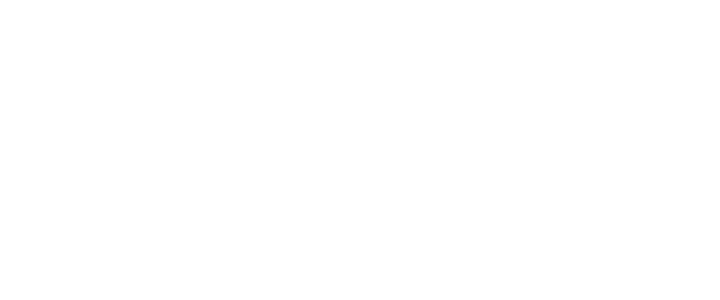
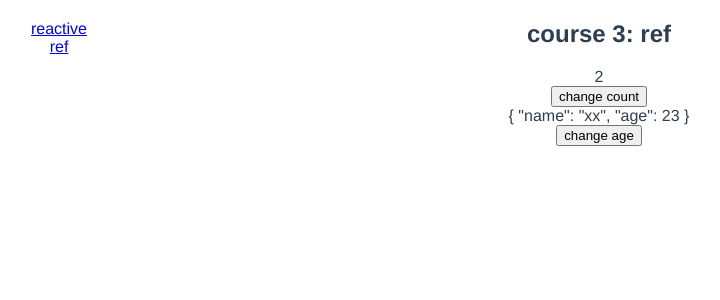
Before and after one commit to Sneaken/vue3-demo, a Vue app: page /#/responsive-api/ref in a window 1280 px wide. Before the commit this address had no page. Shown: the top 300 px of the page, without its empty margins (41-761 px from the left). Built offline with nearby package versions, Linux system fonts and the light colour scheme.

Commit message:
reactive | ref

```diff
--- a/src/router/index.js
+++ b/src/router/index.js
@@ -10,6 +10,23 @@
     name: 'SetUp',
     component: () => import('@/views/SetUp'),
   },
+  {
+    path: '/responsive-api',
+    name: 'ResponsiveApi',
+    component: () => import('@/views/ResponsiveApi'),
+    children: [
+      {
+        path: 'reactive',
+        name: 'Reactive',
+        component: () => import('@/views/ResponsiveApi/Reactive'),
+      },
+      {
+        path: 'ref',
+        name: 'Ref',
+        component: () => import('@/views/ResponsiveApi/Ref'),
+      },
+    ],
+  },
 ];
 
 const router = createRouter({
--- /dev/null
+++ b/src/views/ResponsiveApi/Reactive.vue
@@ -0,0 +1,31 @@
+<template>
+  <h2>course 2:  reactive</h2>
+  <div>{{state}}</div>
+</template>
+
+<script>
+import { ref, reactive } from 'vue';
+
+export default {
+  name: 'Reactive',
+  setup() {
+    // 接收一个普通对象然后返回该普通对象的响应式代理。等同于 2.x 的 Vue.observable()
+    const count = ref(0);
+    // 当 ref 作为 reactive 对象的 property 被访问或修改时，也将自动解套 value 值，其行为类似普通属性：
+    const state = reactive({
+      count,
+    }); // template里面的提示更智能了!! 牛皮
+
+    console.log(state.count); // 0
+
+    state.count = 1;
+    console.log(count.value); // 1
+
+    return { state };
+  },
+};
+</script>
+
+<style lang="less" scoped>
+
+</style>
--- /dev/null
+++ b/src/views/ResponsiveApi/Ref.vue
@@ -0,0 +1,50 @@
+<template>
+  <h2>course 3:  ref</h2>
+  <div>
+    <div>{{count}}</div>
+      <button @click="changCount">change count</button>
+  </div>
+  <div>
+    <div>{{obj}}</div>
+    <button @click="changeAge">change age</button>
+  </div>
+</template>
+
+<script>
+import { ref } from 'vue';
+
+export default {
+  name: 'Ref',
+  setup() {
+    // 接受一个参数值并返回一个响应式且可改变的 ref 对象。ref 对象拥有一个指向内部值的单一属性
+    const count = ref(0);
+    console.log(count.value); // 0
+    count.value += 2; // 在 setup 内部 得用.value 来当访问当前值
+    console.log(count.value); // 2
+
+    // 如果传入 ref 的是一个对象，将调用 reactive 方法进行深层响应转换。 (见changeAge)
+    const obj = ref({
+      name: 'xx',
+      age: 23,
+    });
+    return { count, obj };
+  },
+  methods: {
+    changCount() {
+      this.count += 2; // 在外部不需要添加.value 就能访问当前值
+    },
+    changeAge() {
+      this.obj.age += 2;
+      if (!this.obj.likes) {
+        this.obj.likes = 3; // 是的没错!!!这样干页面能渲染!!
+        return;
+      }
+      this.obj.likes += 3;
+    },
+  },
+};
+</script>
+
+<style lang="less" scoped>
+
+</style>
--- /dev/null
+++ b/src/views/ResponsiveApi/index.vue
@@ -0,0 +1,45 @@
+<template>
+  <nav class="left">
+    <ul>
+      <li v-for="item in list" :key="item.name">
+        <router-link :to="{ name: item.name }">{{item.label}}</router-link>
+      </li>
+    </ul>
+  </nav>
+
+  <router-view />
+</template>
+
+<script>
+import { ref } from 'vue';
+
+export default {
+  name: 'ResponsiveApi',
+  setup() {
+    const list = ref([{
+      name: 'Reactive',
+      label: 'reactive',
+    }, {
+      name: 'Ref',
+      label: 'ref',
+    }]);
+
+    return { list };
+  },
+};
+</script>
+
+<style lang="less" scoped>
+.left {
+  position: fixed;
+  top: 20px;
+  left: 0;
+  width: 200px;
+  float: left;
+  ul {
+    list-style-type: none;
+    margin: 0;
+    padding: 0;
+  }
+}
+</style>
```
